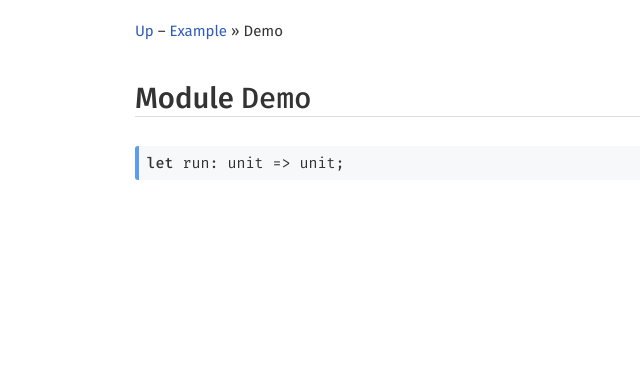
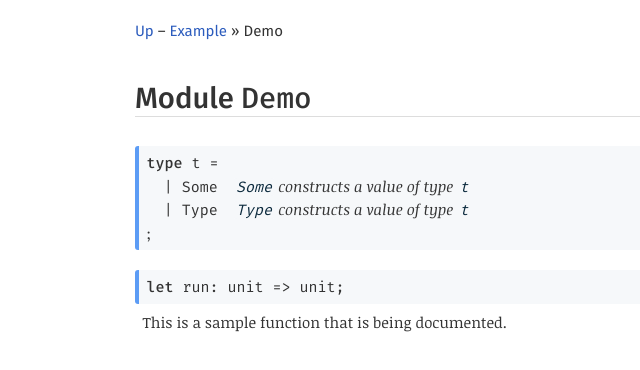
Before and after one commit to reasonml-community/bsdoc, a website: page example/docs/Example/Demo/index.html in a window 1280 px wide. Shown: the whole page, without its empty margins (152-792 px from the left). Drawn offline with Linux system fonts and the light colour scheme.

Commit message:
update example

```diff
--- a/example/docs/Example/Demo/index.html
+++ b/example/docs/Example/Demo/index.html
@@ -1,2 +1,2 @@
 <!DOCTYPE html>
-<html xmlns="http://www.w3.org/1999/xhtml"><head><title>Demo (Example.Demo)</title><link rel="stylesheet" href="../../odoc.css"/><meta charset="utf-8"/><meta name="viewport" content="width=device-width,initial-scale=1.0"/><script src="../../highlight.pack.js"></script><script>hljs.initHighlightingOnLoad();</script></head><body><div class="content"><header><nav><a href="../">Up</a> – <a href="../">Example</a> &#x00BB; Demo</nav><h1>Module <code>Demo</code></h1></header><dl><dt class="spec value" id="val-run"><a href="#val-run" class="anchor"></a><code><span class="keyword">let</span> run: unit <span>=&gt;</span> unit;</code></dt></dl></div></body></html>
+<html xmlns="http://www.w3.org/1999/xhtml"><head><title>Demo (Example.Demo)</title><link rel="stylesheet" href="../../odoc.css"/><meta charset="utf-8"/><meta name="viewport" content="width=device-width,initial-scale=1.0"/><script src="../../highlight.pack.js"></script><script>hljs.initHighlightingOnLoad();</script></head><body><div class="content"><header><nav><a href="../">Up</a> – <a href="../">Example</a> &#x00BB; Demo</nav><h1>Module <code>Demo</code></h1></header><dl><dt class="spec type" id="type-t"><a href="#type-t" class="anchor"></a><code><span class="keyword">type</span> t</code><code> = </code><table class="variant"><tr id="type-t.Some" class="anchored"><td class="def constructor"><a href="#type-t.Some" class="anchor"></a><code>| </code><code><span class="constructor">Some</span></code></td><td class="doc"><p><code>Some</code> constructs a value of type <code>t</code></p></td></tr><tr id="type-t.Type" class="anchored"><td class="def constructor"><a href="#type-t.Type" class="anchor"></a><code>| </code><code><span class="constructor">Type</span></code></td><td class="doc"><p><code>Type</code> constructs a value of type <code>t</code></p></td></tr></table>;</dt></dl><dl><dt class="spec value" id="val-run"><a href="#val-run" class="anchor"></a><code><span class="keyword">let</span> run: unit <span>=&gt;</span> unit;</code></dt><dd><p>This is a sample function that is being documented.</p></dd></dl></div></body></html>
```
Also changed, not shown: 2 other files.
